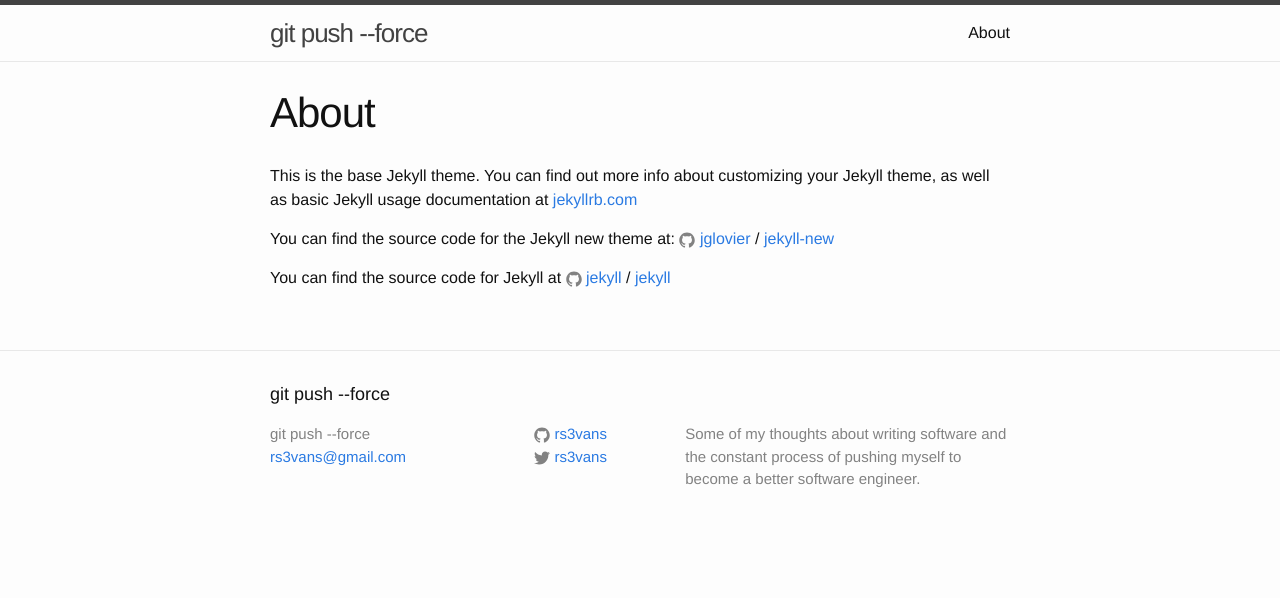
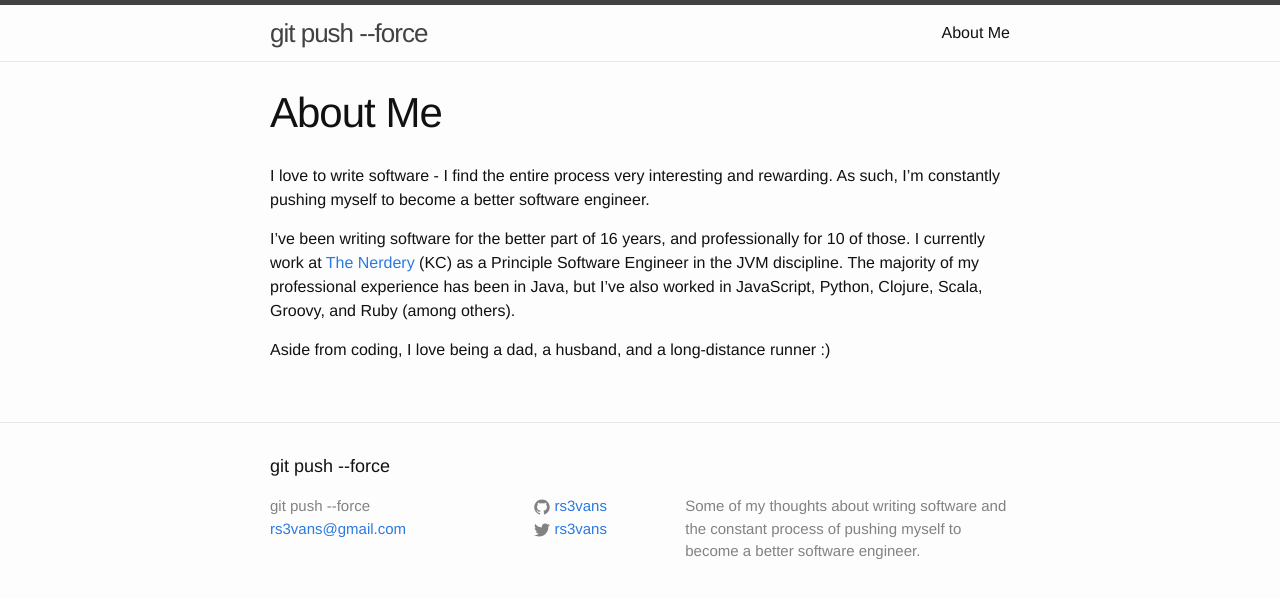
Before and after one commit to rs3vans/rs3vans.github.io, a Jekyll site: the page built from about.md, in a window 1280 px wide. Shown: the top 598 px of the page. Built offline with Jekyll 4.4.1, drawn with Linux system fonts in a browser that asks for light colours.

Commit message:
Updated 'About Me' page

```diff
--- a/about.md
+++ b/about.md
@@ -1,15 +1,15 @@
 ---
 layout: page
-title: About
+title: About Me
 permalink: /about/
 ---
 
-This is the base Jekyll theme. You can find out more info about customizing your Jekyll theme, as well as basic Jekyll usage documentation at [jekyllrb.com](http://jekyllrb.com/)
+I love to write software - I find the entire process very interesting and rewarding.
+As such, I'm constantly pushing myself to become a better software engineer.
 
-You can find the source code for the Jekyll new theme at:
-{% include icon-github.html username="jglovier" %} /
-[jekyll-new](https://github.com/jglovier/jekyll-new)
+I've been writing software for the better part of 16 years, and professionally for 10 of those.
+I currently work at [The Nerdery](http://nerdery.com) (KC) as a Principle Software Engineer in the JVM discipline.
+The majority of my professional experience has been in Java, but I've also worked in JavaScript, Python, Clojure,
+Scala, Groovy, and Ruby (among others).
 
-You can find the source code for Jekyll at
-{% include icon-github.html username="jekyll" %} /
-[jekyll](https://github.com/jekyll/jekyll)
+Aside from coding, I love being a dad, a husband, and a long-distance runner :)
```
